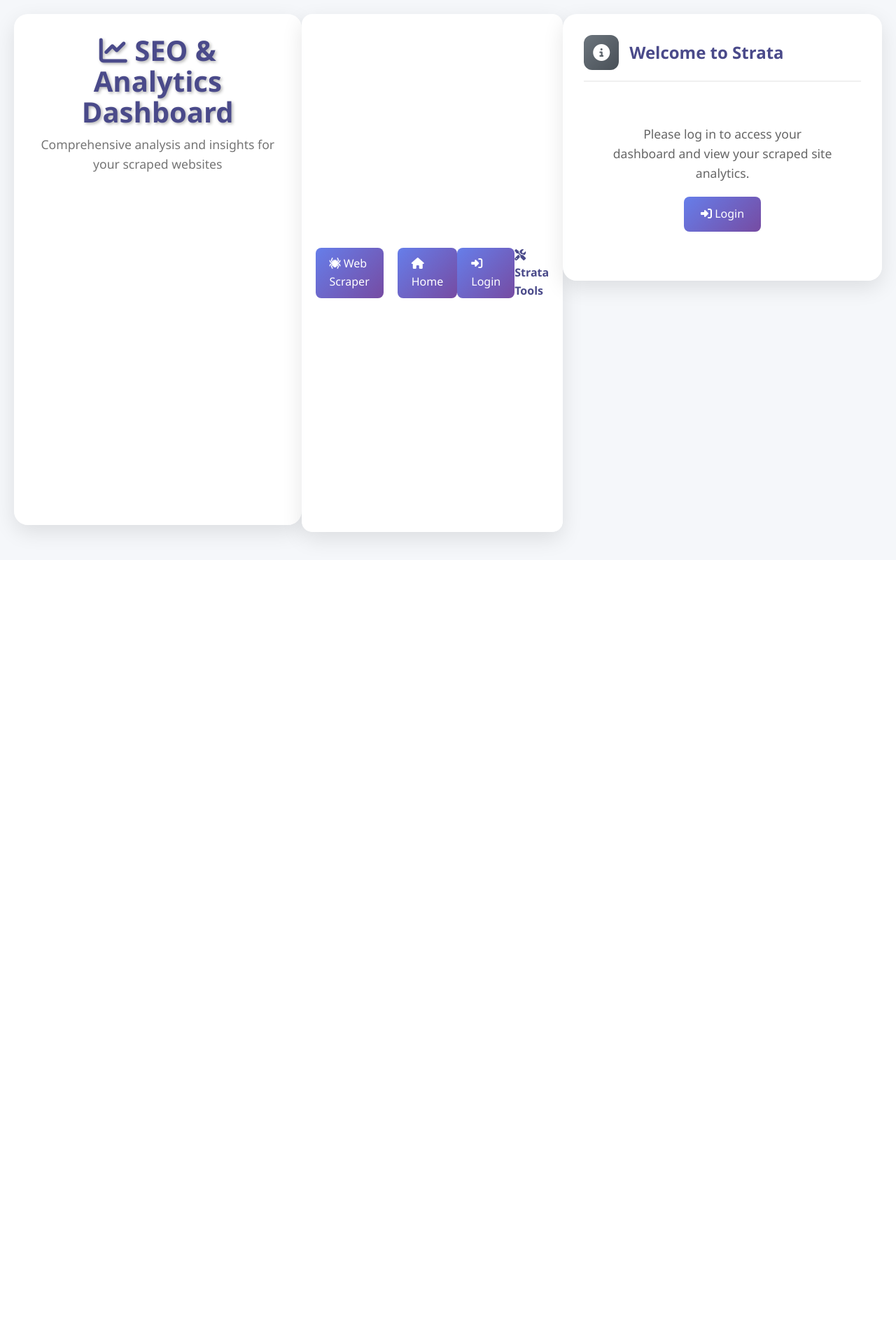
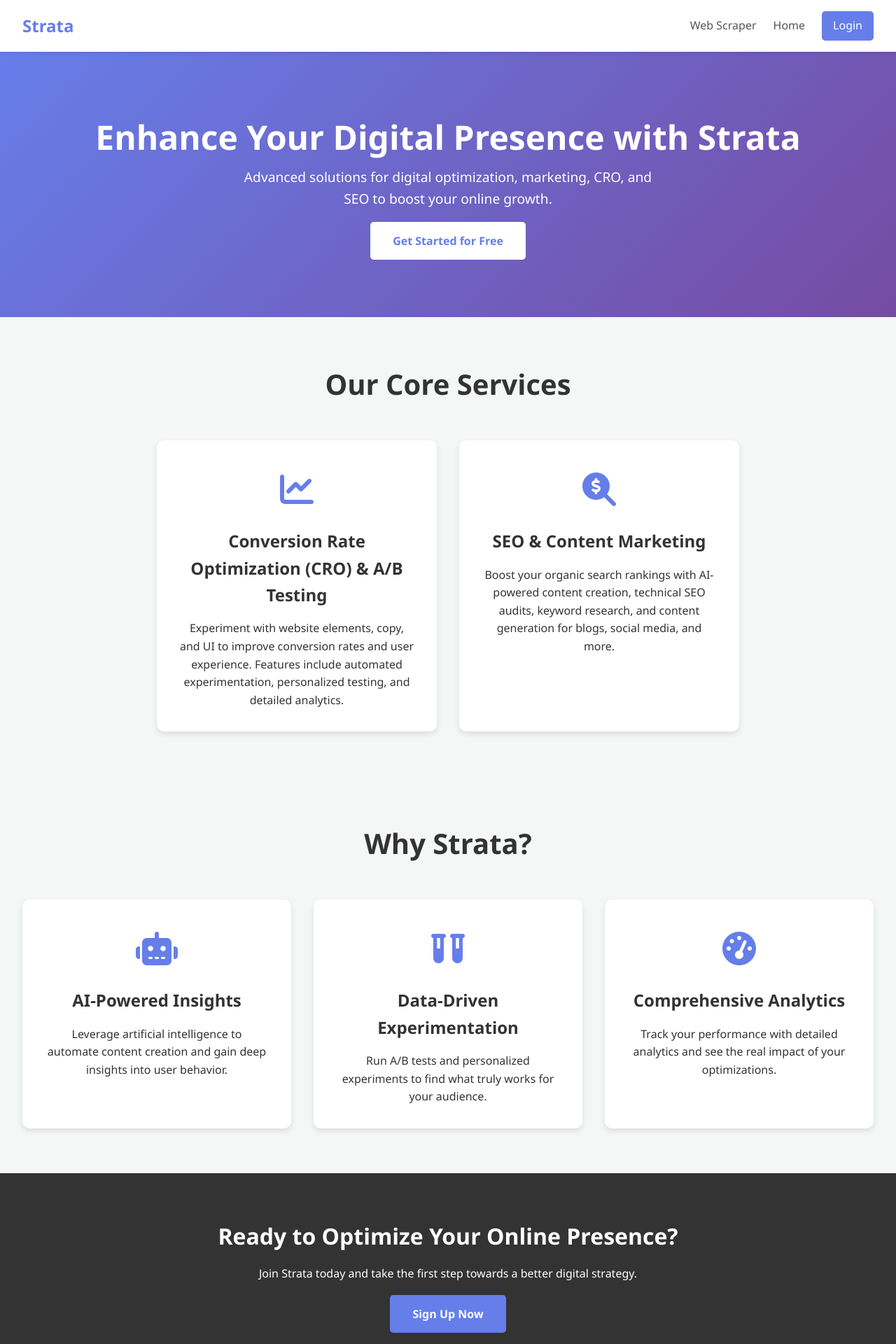
Before and after one commit to GambixInc/strata_design, a React (Vite) app: page / in a window 1280 px wide. Shown: the top 1920 px of the page at 70% size. Before the commit the page ends 800 px from the top, so only its background shows below. Built offline with nearby package versions, Linux system fonts and the light colour scheme.

Commit message:
updated home page to me more detailed

```diff
--- a/src/Home.css
+++ b/src/Home.css
@@ -1,14 +1,186 @@
-* {
-    margin: 0;
-    padding: 0;
-    box-sizing: border-box;
-}
+/* General Body and Container Styles */
 body {
     font-family: 'Segoe UI', Tahoma, Geneva, Verdana, sans-serif;
+    background: #f4f7f6;
+    color: #333;
+    line-height: 1.6;
+}
+
+.home-container {
+    width: 100%;
+}
+
+/* Main Navigation */
+.main-nav {
+    display: flex;
+    justify-content: space-between;
+    align-items: center;
+    padding: 1rem 2rem;
+    background: white;
+    box-shadow: 0 2px 4px rgba(0,0,0,0.1);
+    position: sticky;
+    top: 0;
+    z-index: 1000;
+}
+
+.main-nav .logo {
+    font-size: 1.5rem;
+    font-weight: bold;
+    color: #667eea;
+}
+
+.main-nav .nav-links {
+    display: flex;
+    align-items: center;
+    gap: 1.5rem;
+}
+
+.main-nav .nav-link {
+    text-decoration: none;
+    color: #555;
+    font-weight: 500;
+    transition: color 0.3s ease;
+}
+
+.main-nav .nav-link:hover {
+    color: #667eea;
+}
+
+.nav-link-login {
+    text-decoration: none;
+    color: white;
+    background: #667eea;
+    padding: 0.5rem 1rem;
+    border-radius: 5px;
+    transition: background 0.3s ease;
+}
+
+.nav-link-login:hover {
+    background: #5a6edc;
+}
+
+.logout-btn-nav {
+    background: #dc3545;
+    color: white;
+    border: none;
+    padding: 0.5rem 1rem;
+    border-radius: 5px;
+    cursor: pointer;
+    font-size: 1rem;
+    font-weight: 500;
+    transition: background 0.2s ease;
+}
+
+.logout-btn-nav:hover {
+    background: #c82333;
+}
+
+
+/* Marketing Page Styles */
+.marketing-page {
+    text-align: center;
+}
+
+.hero-section {
     background: linear-gradient(135deg, #667eea 0%, #764ba2 100%);
-    min-height: 100vh;
+    color: white;
+    padding: 6rem 2rem;
+}
+
+.hero-content h1 {
+    font-size: 3rem;
+    margin-bottom: 1rem;
+}
+
+.hero-content p {
+    font-size: 1.2rem;
+    margin-bottom: 2rem;
+    max-width: 600px;
+    margin-left: auto;
+    margin-right: auto;
+}
+
+.cta-button-hero {
+    background: white;
+    color: #667eea;
+    padding: 1rem 2rem;
+    border-radius: 5px;
+    text-decoration: none;
+    font-weight: bold;
+    transition: background 0.3s ease, color 0.3s ease;
+}
+
+.cta-button-hero:hover {
+    background: #f0f0f0;
+}
+
+.services-overview, .features-section {
+    padding: 4rem 2rem;
+}
+
+.services-overview h2, .features-section h2 {
+    font-size: 2.5rem;
+    margin-bottom: 3rem;
     color: #333;
 }
+
+.service-cards, .feature-list {
+    display: flex;
+    gap: 2rem;
+    justify-content: center;
+    flex-wrap: wrap;
+}
+
+.service-card, .feature-item {
+    background: white;
+    padding: 2rem;
+    border-radius: 10px;
+    box-shadow: 0 4px 8px rgba(0,0,0,0.1);
+    max-width: 400px;
+    flex: 1;
+}
+
+.service-icon, .feature-icon {
+    font-size: 3rem;
+    color: #667eea;
+    margin-bottom: 1rem;
+}
+
+.service-card h3, .feature-item h4 {
+    font-size: 1.5rem;
+    margin-bottom: 1rem;
+}
+
+.marketing-footer {
+    background: #333;
+    color: white;
+    padding: 4rem 2rem;
+}
+
+.footer-content h2 {
+    font-size: 2rem;
+    margin-bottom: 1rem;
+}
+
+.footer-content p {
+    margin-bottom: 2rem;
+}
+
+.cta-button-footer {
+    background: #667eea;
+    color: white;
+    padding: 1rem 2rem;
+    border-radius: 5px;
+    text-decoration: none;
+    font-weight: bold;
+    transition: background 0.3s ease;
+}
+
+.cta-button-footer:hover {
+    background: #5a6edc;
+}
+
+/* Dashboard Styles from previous implementation */
 .dashboard-container {
     max-width: 1400px;
     margin: 0 auto;
@@ -31,86 +203,6 @@ body {
 .header p {
     color: #666;
     font-size: 1.1rem;
-}
-.user-info {
-    position: absolute;
-    top: 20px;
-    right: 20px;
-    display: flex;
-    align-items: center;
-    gap: 15px;
-}
-.user-details {
-    text-align: right;
-}
-.user-name {
-    font-weight: 600;
-    color: #4a4a8a;
-    font-size: 1.1rem;
-}
-.user-role {
-    color: #666;
-    font-size: 0.9rem;
-}
-.logout-btn {
-    background: #dc3545;
-    color: white;
-    border: none;
-    padding: 8px 16px;
-    border-radius: 6px;
-    cursor: pointer;
-    font-size: 0.9rem;
-    transition: background 0.2s ease;
-}
-.logout-btn:hover {
-    background: #c82333;
-}
-.cta-button {
-    background: linear-gradient(135deg, #667eea 0%, #764ba2 100%);
-    color: white;
-    padding: 12px 24px;
-    border-radius: 8px;
-    font-size: 16px;
-    font-weight: 500;
-    transition: all 0.3s ease;
-    border: none;
-    cursor: pointer;
-}
-.cta-button:hover {
-    transform: translateY(-2px);
-    box-shadow: 0 5px 15px rgba(102, 126, 234, 0.4);
-}
-.no-sites-message {
-    max-width: 600px;
-    margin: 0 auto;
-}
-.nav-bar {
-    background: rgba(255, 255, 255, 0.95);
-    backdrop-filter: blur(10px);
-    border-radius: 15px;
-    padding: 20px;
-    margin-bottom: 20px;
-    box-shadow: 0 10px 30px rgba(0,0,0,0.1);
-    display: flex;
-    justify-content: space-between;
-    align-items: center;
-}
-.nav-links {
-    display: flex;
-    gap: 20px;
-}
-.nav-link {
-    background: linear-gradient(135deg, #667eea 0%, #764ba2 100%);
-    color: white;
-    padding: 10px 20px;
-    border-radius: 8px;
-    text-decoration: none;
-    font-weight: 500;
-    transition: all 0.3s ease;
-}
-.nav-link:hover {
-    transform: translateY(-2px);
-    box-shadow: 0 5px 15px rgba(102, 126, 234, 0.4);
 }
 .site-selector {
     background: rgba(255, 255, 255, 0.95);
@@ -173,97 +265,10 @@ body {
     font-weight: 600;
     color: #4a4a8a;
 }
-.metric-grid {
-    display: grid;
-    grid-template-columns: repeat(auto-fit, minmax(150px, 1fr));
-    gap: 20px;
-    margin-bottom: 25px;
-}
-.metric {
-    text-align: center;
-    padding: 20px;
-    background: linear-gradient(135deg, #f8f9fa 0%, #e9ecef 100%);
-    border-radius: 15px;
-    border: 1px solid #e0e0e0;
-}
-.metric-value {
-    font-size: 2rem;
-    font-weight: bold;
-    color: #667eea;
-    margin-bottom: 5px;
-}
-.metric-label {
-    font-size: 0.9rem;
-    color: #666;
-    font-weight: 500;
-}
 .chart-container {
     position: relative;
     height: 300px;
     margin: 20px 0;
-}
-.status-indicator {
-    display: inline-flex;
-    align-items: center;
-    padding: 8px 16px;
-    border-radius: 20px;
-    font-size: 0.9rem;
-    font-weight: 500;
-    margin: 5px;
-}
-.status-good {
-    background: #d4edda;
-    color: #155724;
-}
-.status-warning {
-    background: #fff3cd;
-    color: #856404;
-}
-.status-error {
-    background: #f8d7da;
-    color: #721c24;
-}
-.status-info {
-    background: #d1ecf1;
-    color: #0c5460;
-}
-.analytics-list {
-    max-height: 400px;
-    overflow-y: auto;
-}
-.analytics-item {
-    display: flex;
-    justify-content: space-between;
-    align-items: center;
-    padding: 15px;
-    margin-bottom: 10px;
-    background: #f8f9fa;
-    border-radius: 10px;
-    border-left: 4px solid #667eea;
-}
-.analytics-item:hover {
-    background: #e9ecef;
-}
-.analytics-name {
-    font-weight: 600;
-    color: #4a4a8a;
-}
-.analytics-value {
-    font-weight: 500;
-    color: #667eea;
-}
-.progress-bar {
-    width: 100%;
-    height: 8px;
-    background: #e9ecef;
-    border-radius: 4px;
-    overflow: hidden;
-    margin-top: 10px;
-}
-.progress-fill {
-    height: 100%;
-    background: linear-gradient(90deg, #667eea 0%, #764ba2 100%);
-    transition: width 0.3s ease;
 }
 .loading {
     text-align: center;
@@ -290,28 +295,22 @@ body {
 .full-width {
     grid-column: 1 / -1;
 }
-.recommendations {
+.no-sites-message {
+    max-width: 600px;
+    margin: 0 auto;
+}
+.cta-button {
     background: linear-gradient(135deg, #667eea 0%, #764ba2 100%);
     color: white;
+    padding: 12px 24px;
+    border-radius: 8px;
+    font-size: 16px;
+    font-weight: 500;
+    transition: all 0.3s ease;
+    border: none;
+    cursor: pointer;
 }
-.recommendations .card-header {
-    border-bottom-color: rgba(255,255,255,0.2);
+.cta-button:hover {
+    transform: translateY(-2px);
+    box-shadow: 0 5px 15px rgba(102, 126, 234, 0.4);
 }
-.recommendations .card-title {
-    color: white;
-}
-.recommendation-item {
-    background: rgba(255,255,255,0.1);
-    padding: 15px;
-    margin-bottom: 10px;
-    border-radius: 10px;
-    border-left: 4px solid rgba(255,255,255,0.3);
-}
-@media (max-width: 768px) {
-    .dashboard-grid {
-        grid-template-columns: 1fr;
-    }
-    .metric-grid {
-        grid-template-columns: repeat(2, 1fr);
-    }
-}
--- a/src/Home.tsx
+++ b/src/Home.tsx
@@ -190,34 +190,27 @@ const Home: React.FC = () => {
   }
 
   return (
-    <div className="dashboard-container">
-      <div className="header">
-        <h1><i className="fas fa-chart-line"></i> {currentUser ? `Welcome, ${currentUser.name}` : 'SEO & Analytics Dashboard'}</h1>
-        <p>Comprehensive analysis and insights for your scraped websites</p>
-        {currentUser && (
-          <div className="user-info">
-            <div className="user-details">
-              <div className="user-name">{currentUser.name}</div>
-              <div className="user-role">{currentUser.role}</div>
-            </div>
-            <button className="logout-btn" onClick={handleLogout}>Logout</button>
-          </div>
-        )}
-      </div>
-
-      <div className="nav-bar">
+    <div className="home-container">
+      <div className="main-nav">
+        <div className="logo">Strata</div>
         <div className="nav-links">
-          <Link to="/scraper" className="nav-link"><i className="fas fa-spider"></i> Web Scraper</Link>
-          <Link to="/" className="nav-link"><i className="fas fa-home"></i> Home</Link>
+          <Link to="/scraper" className="nav-link">Web Scraper</Link>
+          <Link to="/" className="nav-link">Home</Link>
+          {currentUser ? (
+             <button className="logout-btn-nav" onClick={handleLogout}>Logout</button>
+          ) : (
+            <Link to="/login" className="nav-link-login">Login</Link>
+          )}
         </div>
-        {!currentUser && (
-           <Link to="/login" className="nav-link"><i className="fas fa-sign-in-alt"></i> Login</Link>
-        )}
-        <div style={{ fontWeight: 600, color: '#4a4a8a' }}><i className="fas fa-tools"></i> Strata Tools</div>
       </div>
 
       {currentUser ? (
-        <>
+        // Logged-in user dashboard
+        <div className="dashboard-container">
+           <div className="header">
+                <h1><i className="fas fa-chart-line"></i> Welcome, {currentUser.name}</h1>
+                <p>Comprehensive analysis and insights for your scraped websites</p>
+            </div>
           {sites.length > 0 ? (
             <div className="site-selector">
               <label htmlFor="siteSelect"><strong>Select Scraped Site:</strong></label>
@@ -271,7 +264,6 @@ const Home: React.FC = () => {
                       </div>
                       <div className="card-title">SEO Overview</div>
                     </div>
-                    {/* SEO Overview Content */}
                   </div>
                   <div className="card">
                     <div className="card-header">
@@ -280,7 +272,6 @@ const Home: React.FC = () => {
                       </div>
                       <div className="card-title">Performance Metrics</div>
                     </div>
-                    {/* Performance Metrics Content */}
                   </div>
                   <div className="card">
                     <div className="card-header">
@@ -289,7 +280,6 @@ const Home: React.FC = () => {
                       </div>
                       <div className="card-title">Content Analysis</div>
                     </div>
-                    {/* Content Analysis Content */}
                   </div>
                   <div className="card full-width">
                     <div className="card-header">
@@ -311,30 +301,68 @@ const Home: React.FC = () => {
                     </div>
                     <div className="card-title">Analytics Tracking</div>
                   </div>
-                  {/* Analytics Tracking Content */}
                 </div>
               )}
             </div>
           )}
-        </>
+        </div>
       ) : (
-        <div className="no-sites-message">
-          <div className="card">
-            <div className="card-header">
-              <div className="card-icon" style={{ background: 'linear-gradient(135deg, #6c757d 0%, #495057 100%)' }}>
-                <i className="fas fa-info-circle"></i>
-              </div>
-              <div className="card-title">Welcome to Strata</div>
-            </div>
-            <div style={{ textAlign: 'center', padding: '40px' }}>
-              <p style={{ fontSize: '1.1rem', color: '#666', marginBottom: '20px' }}>
-                Please log in to access your dashboard and view your scraped site analytics.
-              </p>
-              <Link to="/login" className="cta-button" style={{ display: 'inline-block', textDecoration: 'none' }}>
-                <i className="fas fa-sign-in-alt"></i> Login
-              </Link>
-            </div>
-          </div>
+        // Guest user marketing page
+        <div className="marketing-page">
+            <header className="hero-section">
+                <div className="hero-content">
+                    <h1>Enhance Your Digital Presence with Strata</h1>
+                    <p>Advanced solutions for digital optimization, marketing, CRO, and SEO to boost your online growth.</p>
+                    <Link to="/login" className="cta-button-hero">Get Started for Free</Link>
+                </div>
+            </header>
+
+            <main>
+                <section className="services-overview">
+                    <h2>Our Core Services</h2>
+                    <div className="service-cards">
+                        <div className="service-card">
+                            <div className="service-icon"><i className="fas fa-chart-line"></i></div>
+                            <h3>Conversion Rate Optimization (CRO) & A/B Testing</h3>
+                            <p>Experiment with website elements, copy, and UI to improve conversion rates and user experience. Features include automated experimentation, personalized testing, and detailed analytics.</p>
+                        </div>
+                        <div className="service-card">
+                            <div className="service-icon"><i className="fas fa-search-dollar"></i></div>
+                            <h3>SEO & Content Marketing</h3>
+                            <p>Boost your organic search rankings with AI-powered content creation, technical SEO audits, keyword research, and content generation for blogs, social media, and more.</p>
+                        </div>
+                    </div>
+                </section>
+
+                <section className="features-section">
+                    <h2>Why Strata?</h2>
+                    <div className="feature-list">
+                        <div className="feature-item">
+                            <div className="feature-icon"><i className="fas fa-robot"></i></div>
+                            <h4>AI-Powered Insights</h4>
+                            <p>Leverage artificial intelligence to automate content creation and gain deep insights into user behavior.</p>
+                        </div>
+                        <div className="feature-item">
+                            <div className="feature-icon"><i className="fas fa-vials"></i></div>
+                            <h4>Data-Driven Experimentation</h4>
+                            <p>Run A/B tests and personalized experiments to find what truly works for your audience.</p>
+                        </div>
+                        <div className="feature-item">
+                            <div className="feature-icon"><i className="fas fa-tachometer-alt"></i></div>
+                            <h4>Comprehensive Analytics</h4>
+                            <p>Track your performance with detailed analytics and see the real impact of your optimizations.</p>
+                        </div>
+                    </div>
+                </section>
+            </main>
+
+            <footer className="marketing-footer">
+                <div className="footer-content">
+                    <h2>Ready to Optimize Your Online Presence?</h2>
+                    <p>Join Strata today and take the first step towards a better digital strategy.</p>
+                    <Link to="/login" className="cta-button-footer">Sign Up Now</Link>
+                </div>
+            </footer>
         </div>
       )}
     </div>
```
